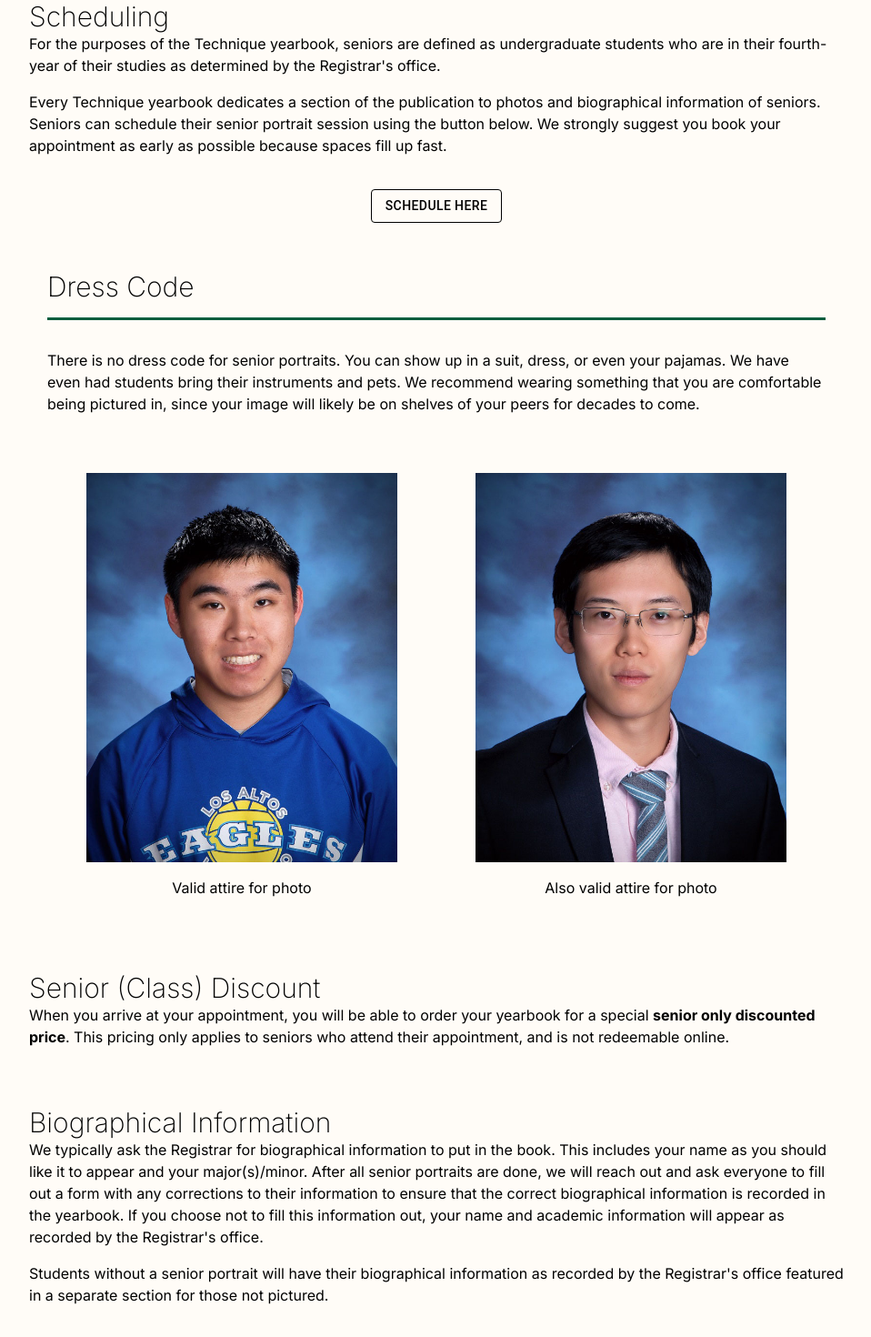
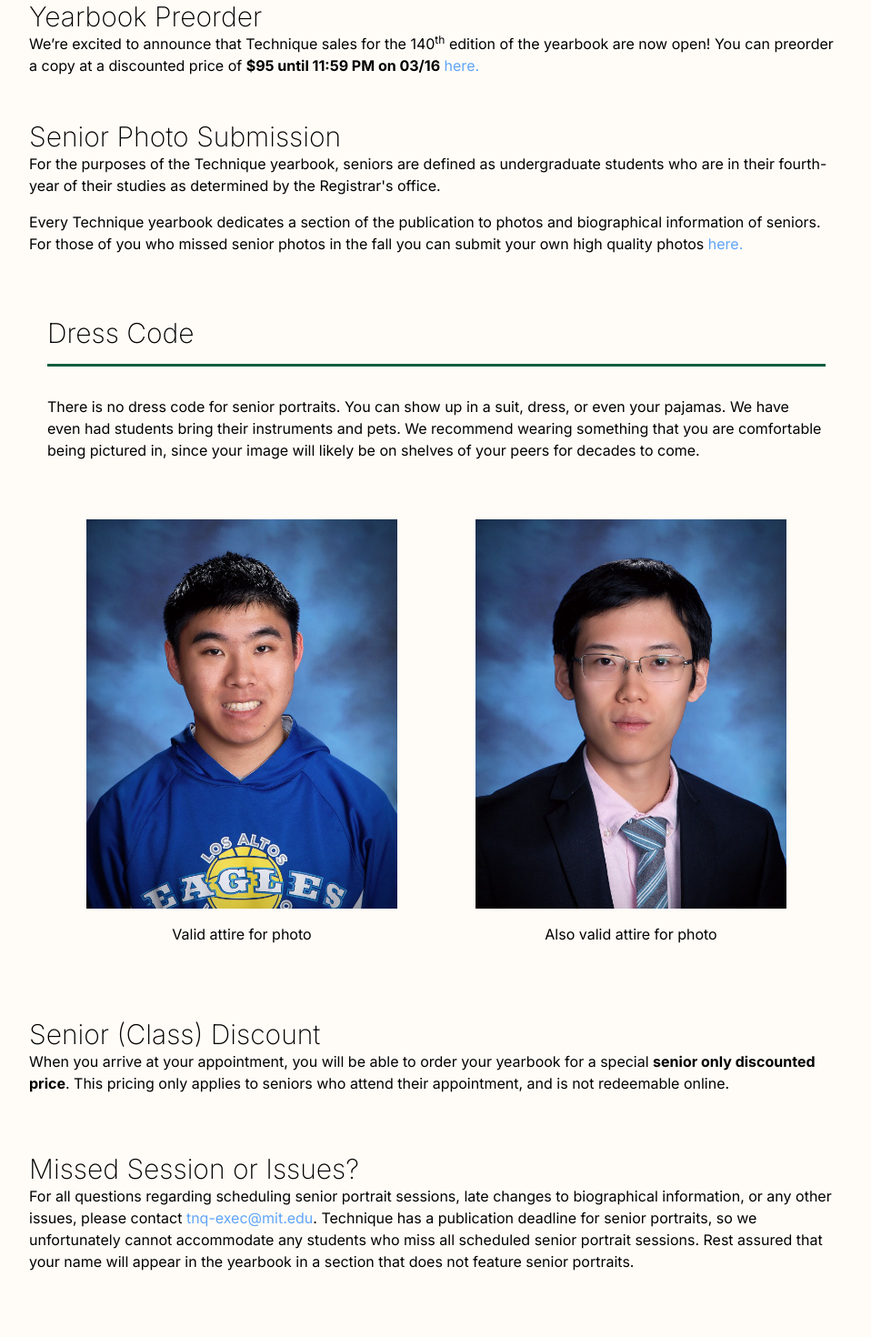
Before and after one commit to MIT-Technique/Technique-Website, a Next.js app: page /seniors in a window 1280 px wide. Shown: the part 240-1710 px from the top of the page at 91% size, without its empty margins (160-1118 px from the left). Built offline with nearby package versions, Linux system fonts and the light colour scheme.

Commit message:
updated seniors page

```diff
--- a/src/app/seniors/page.jsx
+++ b/src/app/seniors/page.jsx
@@ -3,6 +3,7 @@ import React from "react";
 import Footer from "@/components/Footer/Footer";
 import { Button } from "@mui/material";
 import Image from "next/image";
+import Link from "next/link";
 
 const senior_discounted_price = 60;
 const preorder_discounted_price = 90;
@@ -15,13 +16,27 @@ function page() {
           <div className="flex flex-col justify-center w-full items-center space-y-3 ">
             <div className="pb-1 md:pb-5">
               <h1>Seniors</h1>
-              <p>
-                Important information regarding Techique senior portrait
-                sessions.
-              </p>
+              <p>Important information regarding Techique for seniors.</p>
             </div>
             <div className="pb-1 md:pb-5">
-              <h2 className="text-left">Scheduling</h2>
+              <h2 className="text-left">Yearbook Preorder</h2>
+              <div>
+                <p>
+                  We’re excited to announce that Technique sales for the 140
+                  <sup>th</sup> edition of the yearbook are now open! You can
+                  preorder a copy at a discounted price of{" "}
+                  <b>$95 until 11:59 PM on 03/16</b>{" "}
+                  <a
+                    href="https://mit.universitytickets.com/w/event.aspx?id=2127"
+                    className="text-blue-400"
+                  >
+                    here.
+                  </a>
+                </p>
+              </div>
+            </div>
+            <div className="pb-1 md:pb-5">
+              <h2 className="text-left">Senior Photo Submission</h2>
               <div>
                 <p>
                   For the purposes of the Technique yearbook, seniors are
@@ -31,12 +46,17 @@ function page() {
                 <p>
                   Every Technique yearbook dedicates a section of the
                   publication to photos and biographical information of seniors.
-                  Seniors can schedule their senior portrait session using the
-                  button below. We strongly suggest you book your appointment as
-                  early as possible because spaces fill up fast.
+                  For those of you who missed senior photos in the fall you can
+                  submit your own high quality photos{" "}
+                  <a
+                    href="https://forms.gle/e5wXz1riVpxKAfoc9"
+                    className="text-blue-400"
+                  >
+                    here.
+                  </a>
                 </p>
               </div>
-              <div className="text-center pt-5">
+              {/* <div className="text-center pt-5">
                 <Button
                   variant="outlined"
                   // comment out in order to enable
@@ -52,12 +72,12 @@ function page() {
                   }}
                   color="primary"
                   // Update to scheduling link when available
-                  href="https://seniors.legacystudios.com/massachusetts-institute-technology-cambridge-ma/"
+                  href="https://forms.gle/e5wXz1riVpxKAfoc9"
                 >
                   {" "}
-                  Schedule Here
+                  Submit Here
                 </Button>
-              </div>
+              </div> */}
             </div>
             <div className="pb-4 md:pb-8  rounded-lg text-black p-5">
               <h2 className="text-left flex flex-col pb-8">
@@ -136,34 +156,7 @@ function page() {
                 </p> */}
               </div>
             </div>
-            <div className="pb-1 md:pb-5">
-              <h2 className="text-left">Biographical Information</h2>
-              <div>
-                <p>
-                  We typically ask the Registrar for biographical information to
-                  put in the book. This includes your name as you should like it
-                  to appear and your major(s)/minor. After all senior portraits
-                  are done, we will reach out and ask everyone to fill out a
-                  form with any corrections to their information to ensure that
-                  the correct biographical information is recorded in the
-                  yearbook. If you choose not to fill this information out, your
-                  name and academic information will appear as recorded by the
-                  Registrar&apos;s office.
-                  {/* When you schedule your senior portrait, you will be able to
-                  add and update the biographical information you would like to
-                  appear in the yearbook. This includes your name as you would
-                  like it to appear, your major(s)/minor, and a quote. If you
-                  choose not to fill this information out, your name and
-                  academic information will appear as recorded by the
-                  Registrar&apos;s office. */}
-                </p>
-                <p>
-                  Students without a senior portrait will have their
-                  biographical information as recorded by the Registrar&apos;s office featured in a separate section for
-                  those not pictured.
-                </p>
-              </div>
-            </div>
+
             <div className="pb-1 md:pb-5">
               <h2 className="text-left">Missed Session or Issues?</h2>
               <div>
```
